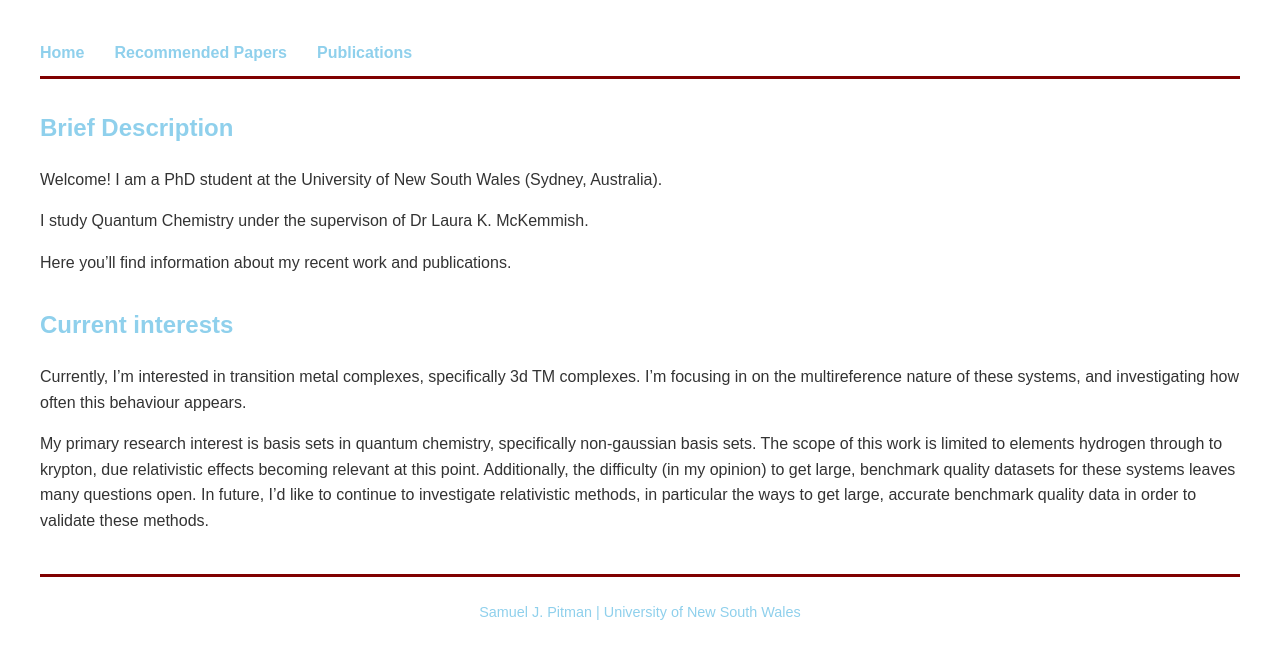
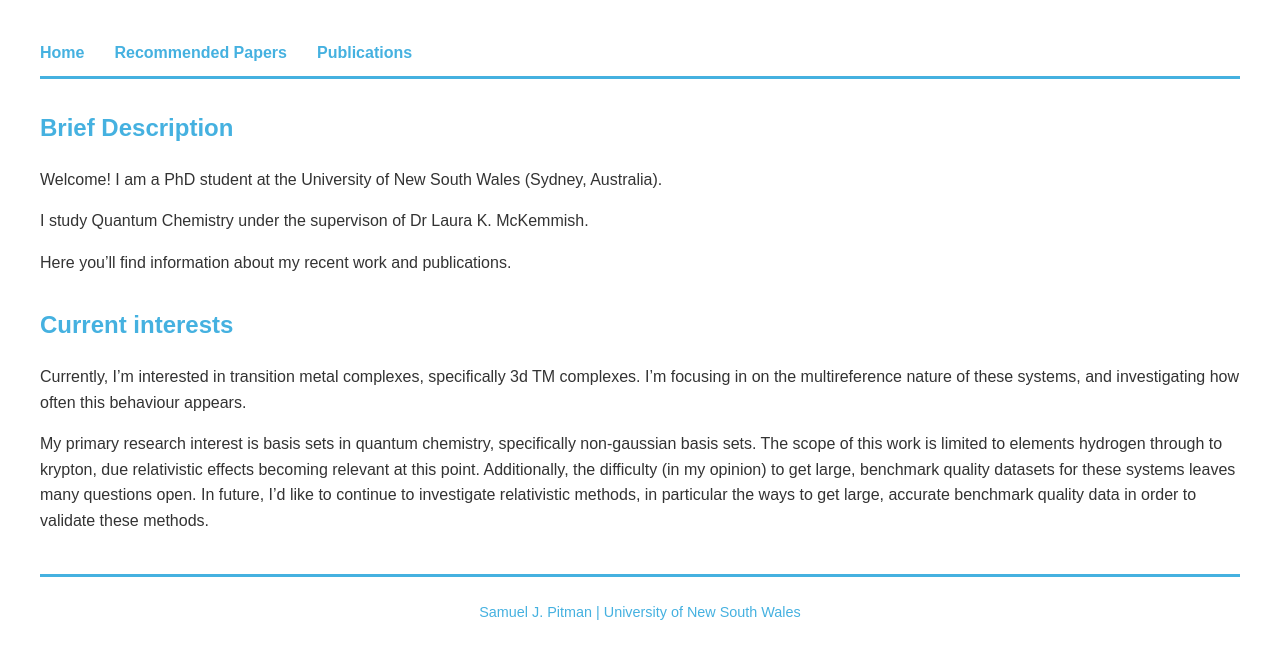
Before and after one commit to SamuelPitman/SamuelPitman.github.io, a Jekyll site: the page built from index.md, in a window 1280 px wide. Shown: the top 659 px of the page. Built offline with Jekyll 4.4.1, drawn with Linux system fonts in a browser that asks for light colours.

Commit message:
Update style.css
Different blue

```diff
--- a/assets/style.css
+++ b/assets/style.css
@@ -8,14 +8,14 @@ body {
 header {
   display: flex;
   justify-content: space-between;
-  border-bottom: 3px solid maroon; /* was #ccc */
+  border-bottom: 3px solid #45B1E0; /* was #ccc */
   padding-bottom: 10px;
   margin-bottom: 20px;
 }
 header a {
   text-decoration: none;
   font-weight: bold;
-  color: #8FD0EC; /* #333; */
+  color: #45B1E0; /* #333; */
 }
 nav {
   display: flex;
@@ -23,20 +23,20 @@ nav {
 }
 nav a {
   text-decoration: none;
-  color: #8FD0EC;
+  color: #45B1E0;
   font-weight: bold;
 }
 
 h2 {
   margin-top: 30px;
-  color: #8FD0EC;
+  color: #45B1E0;
 }
 
 footer {
   margin-top: 40px;
-  border-top: 3px solid maroon;
+  border-top: 3px solid #45B1E0;
   padding-top: 10px;
   font-size: 0.9em;
-  color: #8FD0EC;
+  color: #45B1E0;
   text-align: center;
 }
```
